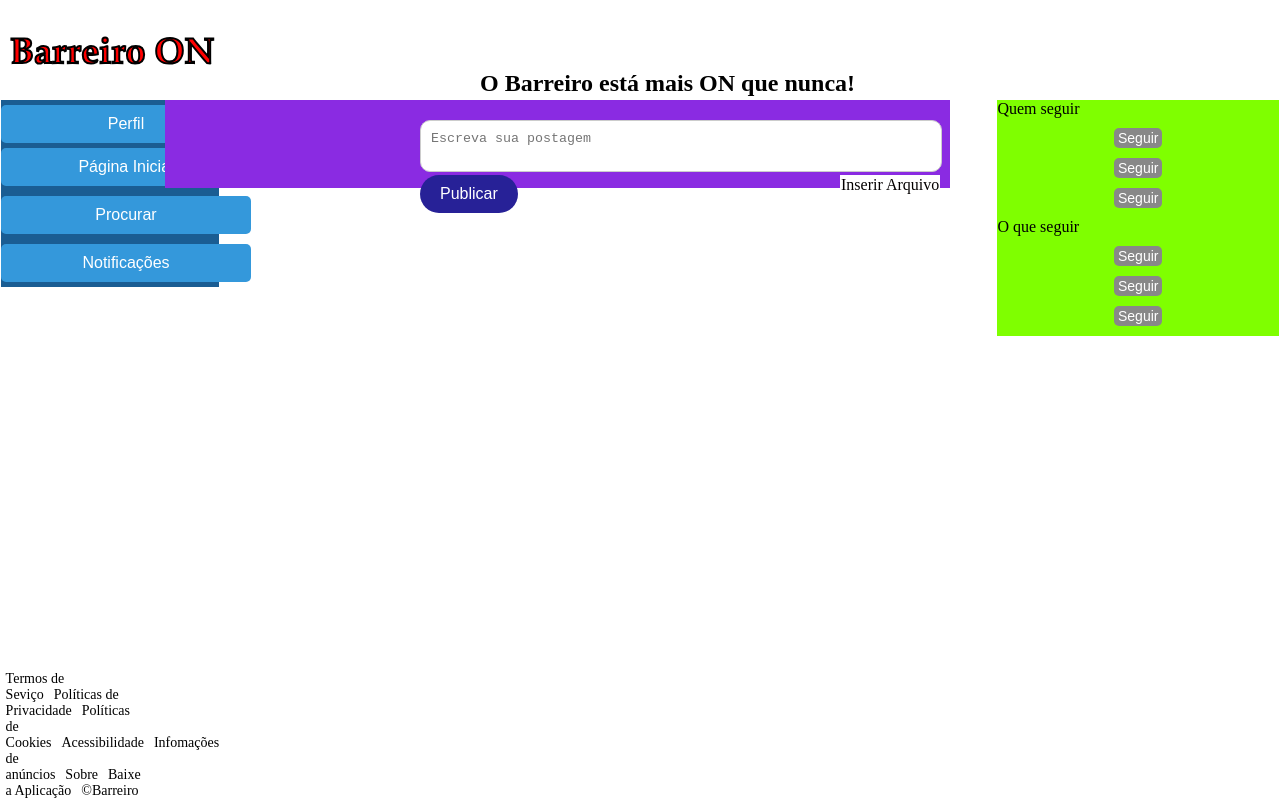
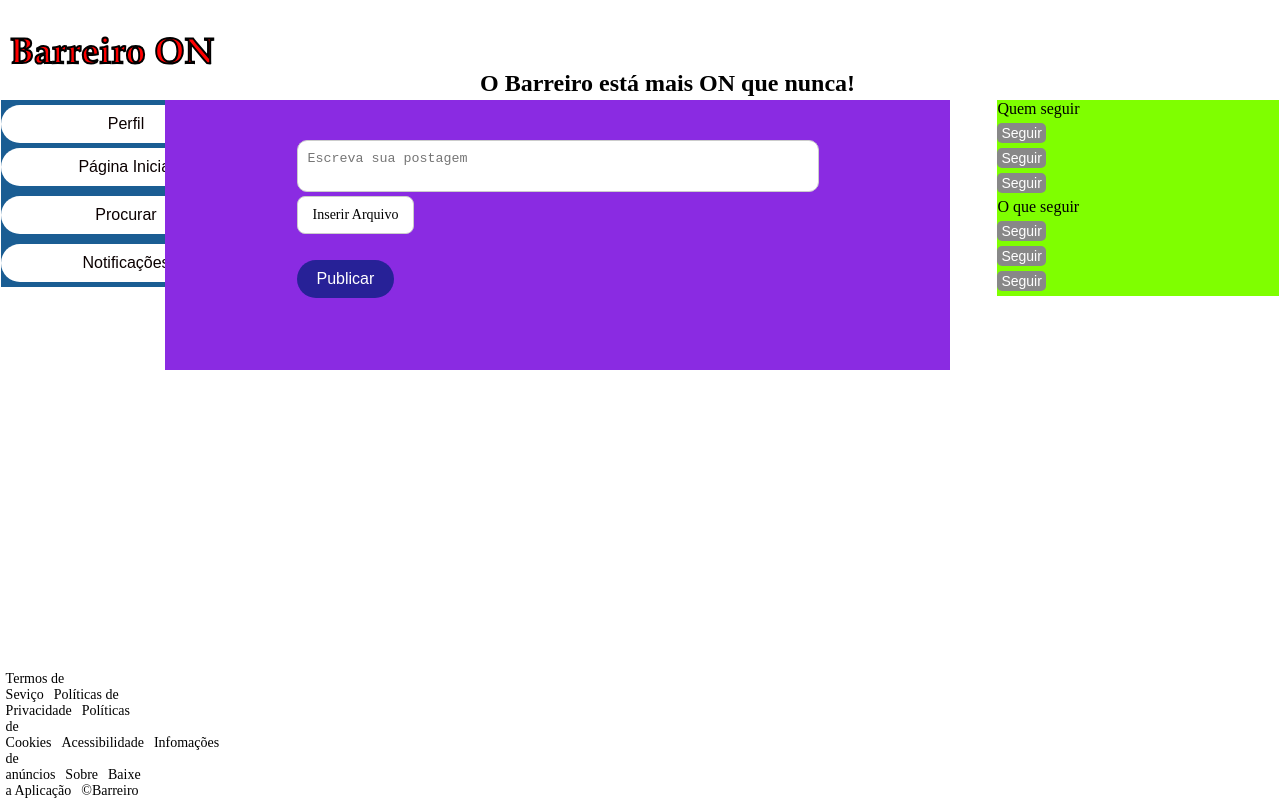
Before and after one commit to Firebit888/Barreiro-ON, a React (Create React App) app: page / in a window 1280 px wide. Built offline with nearby package versions, Linux system fonts and the light colour scheme.

Commit message:
atualização

```diff
--- a/src/View/Style.css
+++ b/src/View/Style.css
@@ -1,25 +1,24 @@
 .barreiro-on {
   font-family: 'Garamond', serif;
   font-size: 36px;
-    color: red; /* Cor do texto vermelho */
-    -webkit-text-stroke: 2px black; /* Contorno preto de 2 pixels */
-    text-stroke: 2px black; /* Contorno preto de 2 pixels */
+  color: red;
+  -webkit-text-stroke: 2px black;
+  text-stroke: 2px black;
   position: fixed;
   top: 10px;
   left: 10px;
-    z-index: 999; /* Garante que o logotipo fique acima de outros elementos */
+  z-index: 999;
 }
 
-  /* Defina a cor de fundo e a cor do texto para o botão */
 .tw-button {
-    background-color: #ffffff; /* Cor de fundo azul do Twitter */
-    color: rgb(11, 0, 0); /* Cor do texto branca */
+  background-color: #ffffff;
+  color: rgb(11, 0, 0);
   border: none;
-    border-radius: 999px; /* Cria uma forma arredondada para o botão */
-    padding: 10px 20px; /* Espaçamento interno do botão */
+  border-radius: 999px;
+  padding: 10px 20px;
   font-size: 16px;
   cursor: pointer;
-    width: 250px; /* Adicione o tamanho desejado */
+  width: 250px;
 }
 
 .bt_post {
@@ -30,82 +29,64 @@
   padding: 10px 20px;
   font-size: 16px;
   cursor: pointer;
-  position: fixed; /* Alterado para relativo */
-  top: 175px; /* Ajuste conforme necessário */
-  left: 420px; /* Ajuste conforme necessário */
+  margin-top: 10px;
+  margin-bottom: 20px;
+  position: relative;
   z-index: 1;
+  text-align: center;
 }
 
 .bt_post:hover {
-    background-color: #0c364d; /* Cor de fundo azul mais escura no hover */
+  background-color: #0c364d;
   color: #ffffff;
 }
 
-  /* Estilize o botão quando ele for clicado */
 .bt_post:active {
-    background-color: #05111b; /* Cor de fundo azul mais escura no clique */
+  background-color: #05111b;
 }
 
-  /* Estilize o botão quando o mouse passar sobre ele */
 .tw-button:hover {
-    background-color: #0c364d; /* Cor de fundo azul mais escura no hover */
+  background-color: #0c364d;
   color: #ffffff;
 }
 
-  /* Estilize o botão quando ele for clicado */
 .tw-button:active {
-    background-color: #05111b; /* Cor de fundo azul mais escura no clique */
+  background-color: #05111b;
 }
 
-  /* Estilize o botão de chat */
 .chat-button {
-    background-color: white; /* Cor de fundo branca */
-    color: black; /* Cor do texto preta */
+  background-color: white;
+  color: black;
   border: none;
-    border-radius: 50%; /* Cria uma forma circular para o botão */
-    padding: 20px; /* Espaçamento interno do botão */
+  border-radius: 50%;
+  padding: 20px;
   font-size: 16px;
   cursor: pointer;
-    transition: transform 0.3s; /* Adiciona uma transição suave de 0.3 segundos para a animação */
+  transition: transform 0.3s;
 }
 
-  /* Estilize o botão quando o mouse passar sobre ele */
 .chat-button:hover {
-    transform: scale(1.1); /* Aumenta o tamanho do botão em 10% no hover */
+  transform: scale(1.1);
 }
 
-/* Estilize o botão de "Seguir" */
 .tw-follow-button {
-    background-color: #888; /* Cor de fundo cinza inicial */
-    color: white; /* Cor do texto branca */
+  background-color: #888;
+  color: white;
   border: none;
-    border-radius: 0; /* Inicialmente reto (não arredondado) */
-    padding: 2px 4px; /* Tamanho do botão pequeno */
+  border-radius: 0;
+  padding: 2px 4px;
   font-size: 14px;
   cursor: pointer;
-    transition: background-color 0.3s, border-radius 0.3s; /* Adiciona uma transição suave de 0.3 segundos para a mudança de cor e arredondamento */
+  transition: background-color 0.3s, border-radius 0.3s;
   margin: 10px auto;
 }
 
-  /* Estilize o botão quando o mouse passar sobre ele */
 .tw-follow-button:hover {
-    background-color: #aea0a0; /* Cor de fundo vermelho no hover */
+  background-color: #aea0a0;
 }
-
-/*Botão de procura*/
 
 .search-container {
   display: inline-block;
-}
-
-.tw-button {
-  background-color: #3498db;
-  color: white;
-  border: none;
-  border-radius: 5px;
-  padding: 10px 20px;
-  cursor: pointer;
-  transition: background-color 0.3s;
 }
 
 .search-box {
@@ -139,24 +120,20 @@ input {
   background-color: #1a5d93;
 }
 
-
-/*Para textbox de publicar*/
 .rounded-textbox {
   border: 1px solid #ccc;
-  border-radius: 10px; /* Ajuste o valor conforme necessário para controlar o grau de arredondamento */
+  border-radius: 10px;
   padding: 10px;
-  width: 500px; /* Ajuste a largura conforme necessário */
+  width: 500px;
   outline: none;
-  resize: none; /* Desativa o redimensionamento da caixa de texto */
-  position: fixed;
-  left: 420px;
+  resize: none;
+  margin-top: 20px;
+  position: relative;
 }
 
-
-/* Coluna esquerda e para direita*/
 .container {
   display: flex;
-  justify-content: space-between; /* Espaço entre as colunas */
+  justify-content: space-between;
 }
 
 .left-column {
@@ -164,9 +141,8 @@ input {
   float: left;
   background-color: #1a5d93;
   position: fixed;
-  top: 200px;
+  top: 100px;
   left: 1px;
-  top: 100px;
 }
 
 .center-column {
@@ -180,9 +156,8 @@ input {
   top: 100px;
   overflow-y: auto;
   max-height: calc(100vh - 120px);
-  padding: 20px; /* Adiciona algum espaço interno para o conteúdo */
+  padding: 20px;
 }
-
 
 .right-column {
   width: 22%;
@@ -193,55 +168,69 @@ input {
   top: 100px;
 }
 
-/* Estilização para os botões */
 .tw-button, .label {
   display: block;
-  margin: 5px 0; /* Espaçamento vertical entre os botões e rótulos */
+  margin: 5px 0;
 }
 
 .tw-follow-button, .label {
   display: block;
-  margin: 5px 0; /* Espaçamento vertical entre os botões e rótulos */
+  margin: 5px 0;
   border-radius: 5px;
 }
 
+/* Publicação */
 
-/* Centrar sistemas de postagens*/
-
-/* Estilização para o container do sistema de postagens */
 .postas-container {
   display: flex;
   flex-direction: column;
   align-items: center;
-  justify-content: center;
-  height: 100vh; /* Ajuste a altura conforme necessário */
+  justify-content: flex-start;
+  padding-top: 40px;
 }
 
-/* Estilização para o título do sistema de postagens */
 .postas-title {
   font-size: 24px;
   margin-bottom: 20px;
 }
 
-/* Estilização para o componente de postagem (classe .postas é adicionada ao componente) */
 .postas {
   width: 100%;
-  max-width: 900px; /* Ajuste a largura máxima conforme necessário */
+  max-width: 900px;
   padding: 20px;
   background-color: #fff;
-  /*box-shadow: 0 0 10px rgba(0, 0, 0, 0.2);
-  border-radius: 10px;*/
-  margin: 0 auto; /* Centralize horizontalmente o componente de postagem */
+  margin-top: 10px;
+  border-radius: 10px;
+  box-shadow: 0 0 8px rgba(0, 0, 0, 0.1);
 }
 
-/* Centraliza o botão "Publicar" */
-.tw-follow-button {
-  margin: 10px auto;
+/* Agrupamento dos botões */
+.acoes-postagem {
+  display: flex;
+  gap: 10px;
+  margin-top: 10px;
+  align-items: center;
+  justify-content: center;
 }
 
+/* Inserir Arquivo */
+.custom-file-upload {
+  background-color: #ffffff;
+  color: #000;
+  border: 1px solid #ccc;
+  border-radius: 8px;
+  padding: 10px 15px;
+  cursor: pointer;
+  font-size: 14px;
+  display: inline-block;
+}
 
-/* Estilização para o rodapé */
-.rodape{
+.custom-file-upload input[type="file"] {
+  display: none;
+}
+
+/* Rodapé */
+.rodape {
   background-color: #ffffff;
   color: rgb(0, 0, 0);
   height: auto;
@@ -249,51 +238,60 @@ input {
   font-size: 14px;
   padding: 2%;
   position: fixed;
-  top: 200px;
+  top: 645px;
   left: -20px;
-  top: 645px;
 }
-.rodape a{
+
+.rodape a {
   text-decoration: none;
   color: white;
 }
 
-.rodape p{
+.rodape p {
   margin-bottom: 5px;
 }
 
-.rodape-div{
+.rodape-div {
   display: flex;
   flex-wrap: wrap;
-  width:100%;
+  width: 100%;
   margin: auto;
   align-items: stretch;
   padding: 60px 1px 40px 10px;
+}
 
-}
-.rodape-div-1, .rodape-div-2, .rodape-div-3, .rodape-div-4{
+.rodape-div-1,
+.rodape-div-2,
+.rodape-div-3,
+.rodape-div-4 {
   display: flex;
   width: calc(100% / 4 - 20px);
   padding: 10px;
 }
-.rodape span{
+
+.rodape span {
   font-size: 20px;
   color: white;
 }
-.rodape-direitos{
+
+.rodape-direitos {
   width: calc(100% - 20px);
   background-color: black;
   padding: 10px;
   margin: 0px;
   text-align: center;
 }
-/*mobile*/
+
 @media (max-width: 768px) {
-  .rodape-div-1, .rodape-div-2, .rodape-div-3, .rodape-div-4{
+  .rodape-div-1,
+  .rodape-div-2,
+  .rodape-div-3,
+  .rodape-div-4 {
     width: calc(50% - 20px);
     padding: 10px;
   }
-  .rodape-div{
+
+  .rodape-div {
     padding: 60px 0px 40px 0px;
   }
 }
@@ -302,42 +300,15 @@ input {
   position: absolute;
   bottom: 0;
   left: 0;
-  background-color: #f0f0f0; /* Cor de fundo do rodapé */
-  padding: 10px; /* Espaçamento interno do rodapé */
-  width: auto; /* Largura total da página */
-
+  background-color: #f0f0f0;
+  padding: 10px;
+  width: auto;
 }
 
-/* Estilização para os rótulos no rodapé */
 .rodape label {
-  margin-right: 10px; /* Espaçamento entre os rótulos */
+  margin-right: 10px;
 }
 
-/* Estilização para o contêiner do botão de upload */
-.custom-file-upload {
-  display: inline-block;
-  padding: 1px 1px;
-  background-color: #ffffff;
-  color: rgb(4, 0, 0);
-  border: none;
-  border-radius: none;
-  cursor: pointer;
-  position: fixed;
-  top: 175px;
-  left: 840px;
-  z-index: 1;
-}
-
- /* Estilização para o campo de entrada de arquivo oculto */
-.custom-file-upload input[type="file"] {
-  display: none;
-}
-
-
-
-/* Seu arquivo de estilo global ou local */
-
-/* Estilização para o botão de exclusão */
 .delete-button {
   background-color: red;
   color: white;
@@ -345,20 +316,19 @@ input {
   border-radius: 4px;
   padding: 4px 8px;
   cursor: pointer;
-  margin-left: 10px; /* Adicione margem à esquerda para separar do nome do arquivo */
-  position:fixed;
+  margin-left: 10px;
+  position: fixed;
   top: 280px;
 }
 
-/* Estilização para as imagens e vídeos dentro da classe file-info */
 .file-info img,
 .file-info video {
   max-width: 100%;
   height: auto;
   display: block;
   margin: 10px auto;
-  position: relative; /* Remova a propriedade 'position: relative;' */
-  top: 100px; /* Remova essa propriedade ou ajuste conforme necessário */
+  position: relative;
+  top: 100px;
 }
 
 .vinda {
```
Lines whose indentation alone changed are shown as unchanged.
